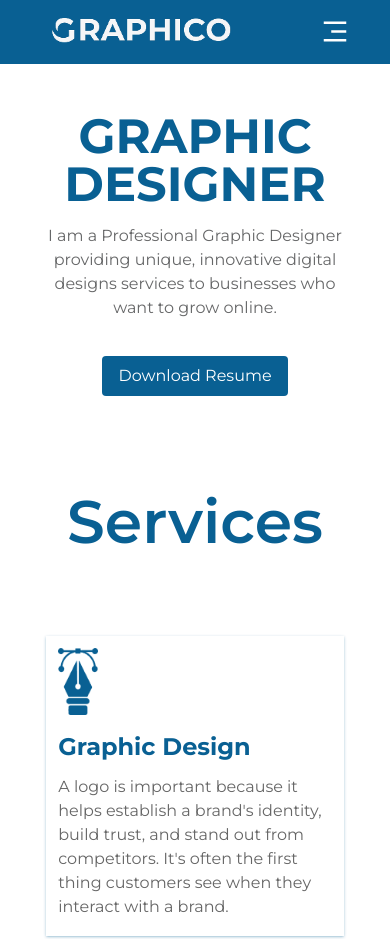
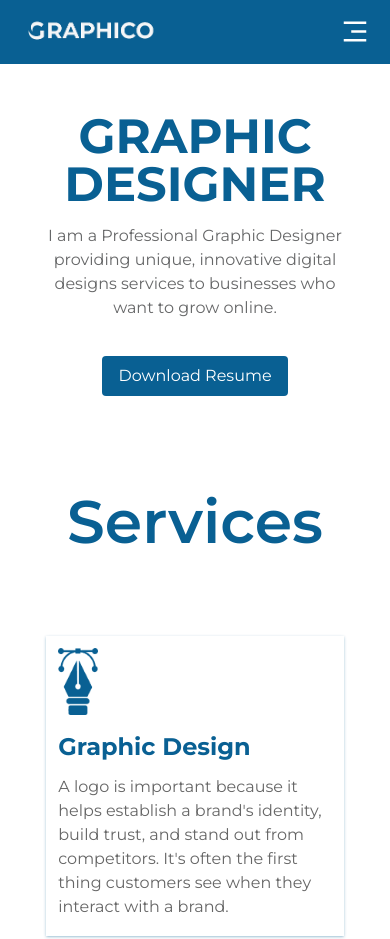
Before and after one commit to fahad111000/Rehman-project, a website: page index.html in a window 390 px wide. Shown: the top 939 px of the page. Drawn offline with nearby package versions, Linux system fonts and the light colour scheme.

Commit message:
Padding left/right fixed

```diff
--- a/index.html
+++ b/index.html
@@ -24,17 +24,17 @@
     <!-- Header -->
     <header class=" h-16   w-full bg-primary flex  items-center">
 
-        <div class="flex max-w-[1440px] w-full mx-auto px-10  justify-between items-center ">
+        <div class="flex max-w-[1440px] w-full mx-auto px-5 sm:px-10  justify-between items-center ">
 
             <!-- Logo -->
             <div>
-                <img src="./images/logo.png" alt="logo" class="w-50 sm:w-40">
+                <img src="./images/logo.png" alt="logo" class="w-35 sm:w-50">
             </div>
 
             <!-- navbar -->
-            <nav >
+            <nav>
                 <!-- nav links -->
-                <ul class="hidden lg:flex    items-center gap-8 text-white font-montserrat ">
+                <ul class="hidden lg:flex  items-center gap-8 text-white font-montserrat ">
                     <li><a href="#" class="hover:text-blue-200">HOME</a></li>
                     <li><a href="#" class="hover:text-blue-200">SERVICES</a></li>
                     <li><a href="#" class="hover:text-blue-200">ABOUT</a></li>
@@ -53,7 +53,7 @@
             </nav>
 
             <!-- ICONS -->
-            <div class="md:hidden text-white">
+            <div class="lg:hidden text-white">
                 <i class=" ri-menu-3-line  text-3xl"></i>
             </div>
 
```
Also changed, not shown: src/output.css.
